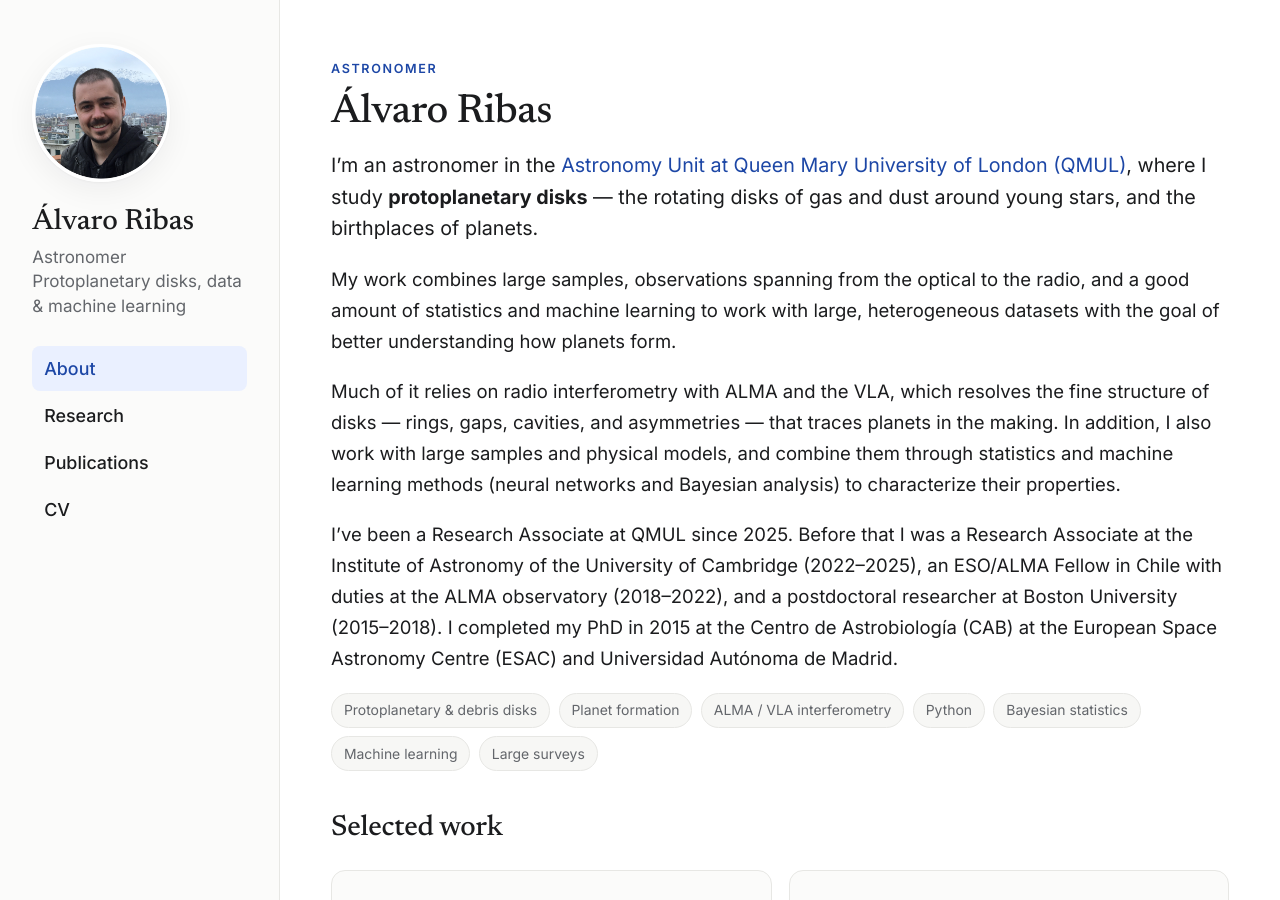
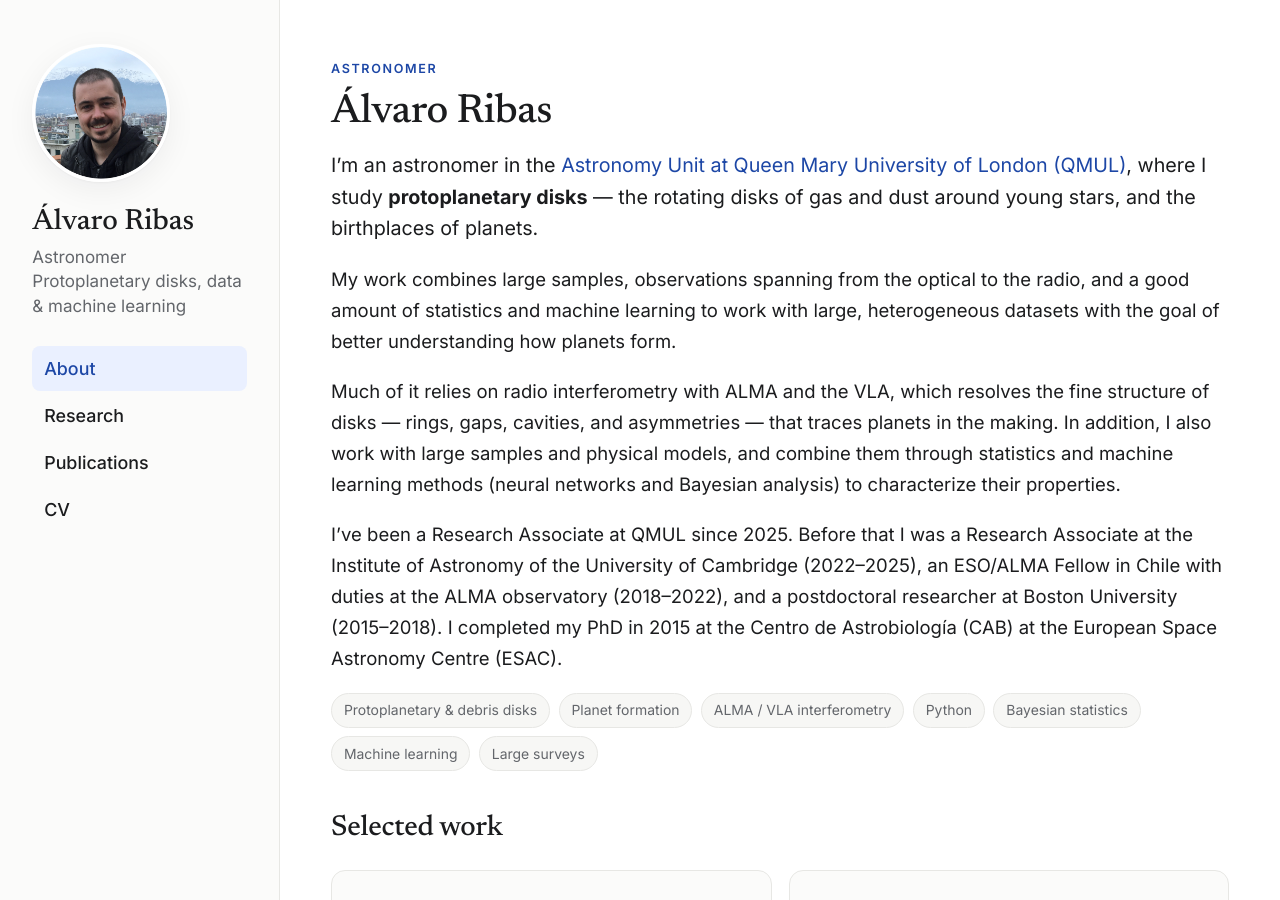
Before and after one commit to alvaroribas/alvaroribas.github.io, a Jekyll site: the page built from index.md, in a window 1280 px wide and 900 px high. Built offline with Jekyll 4.4.1, drawn with Linux system fonts in a browser that asks for light colours.

Commit message:
Corrected info

```diff
--- a/index.md
+++ b/index.md
@@ -15,7 +15,7 @@ My work combines large samples, observations spanning from the optical to the ra
 
 Much of it relies on radio interferometry with ALMA and the VLA, which resolves the fine structure of disks — rings, gaps, cavities, and asymmetries — that traces planets in the making. In addition, I also work with large samples and physical models, and combine them through statistics and machine learning methods (neural networks and Bayesian analysis) to characterize their properties.
 
-I've been a Research Associate at QMUL since 2025. Before that I was a Research Associate at the Institute of Astronomy of the University of Cambridge (2022–2025), an ESO/ALMA Fellow in Chile with duties at the ALMA observatory (2018–2022), and a postdoctoral researcher at Boston University (2015–2018). I completed my PhD in 2015 at the Centro de Astrobiología (CAB) at the European Space Astronomy Centre (ESAC) and Universidad Autónoma de Madrid.
+I've been a Research Associate at QMUL since 2025. Before that I was a Research Associate at the Institute of Astronomy of the University of Cambridge (2022–2025), an ESO/ALMA Fellow in Chile with duties at the ALMA observatory (2018–2022), and a postdoctoral researcher at Boston University (2015–2018). I completed my PhD in 2015 at the Centro de Astrobiología (CAB) at the European Space Astronomy Centre (ESAC).
 
 <div class="tags">
   <span class="tag">Protoplanetary &amp; debris disks</span>
```
